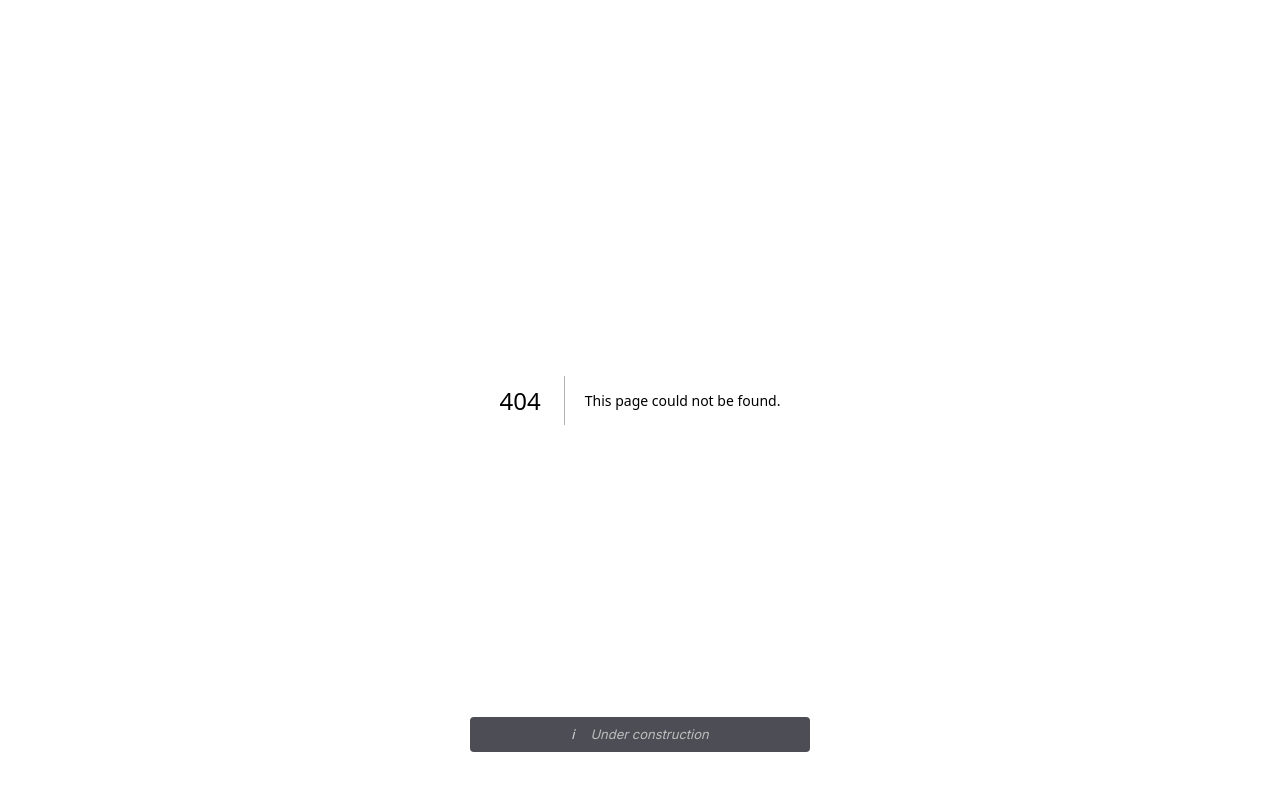
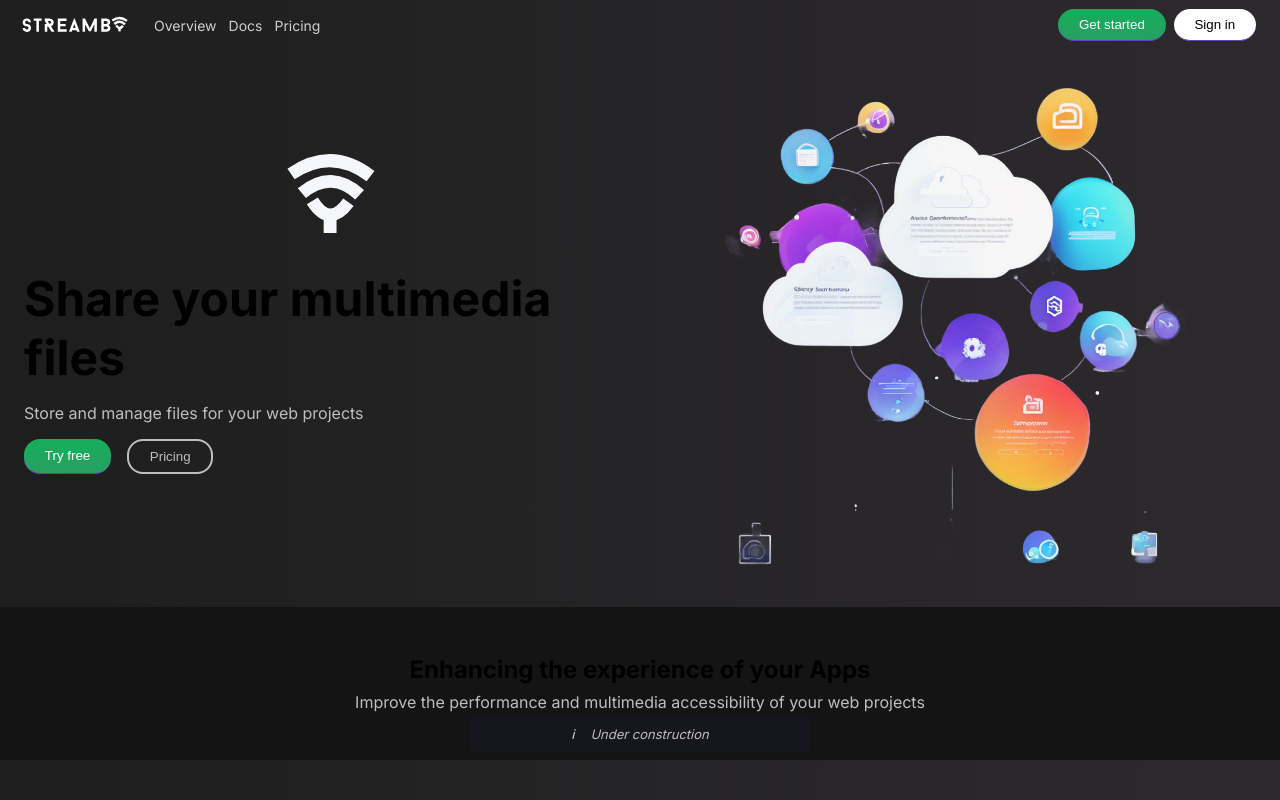
Before and after one commit to GwerhDev/StreamBy-Web, a Next.js app: page /home in a window 1280 px wide. Before the commit this address had no page. Shown: the top 800 px of the page. Built offline with nearby package versions, Linux system fonts and the light colour scheme; a web font is replaced by a local one.

Commit message:
dashboard styling

```diff
--- a/src/app/globals.css
+++ b/src/app/globals.css
@@ -119,7 +119,6 @@ main {
   padding: 0;
   width: 100vw;
   max-width: var(--max-width);
-  padding-top: 3rem;
   display: flex;
   align-items: center;
   flex-direction: column;
@@ -183,13 +182,15 @@ a:hover {
 }
 
 .loader {
+  top: 0;
+  left: 0;
   width: 100vw;
   height: 100vh;
-  background: var(--background-color-light);
   display: flex;
   align-items: center;
   flex-direction: column;
   justify-content: center;
+  position: fixed;
 }
 
 .dashboard-sections {
@@ -198,3 +199,19 @@ a:hover {
   padding-top: 1.8rem;
   display: flex;
 }
+
+.logo {
+  animation: fadeInOut 3s ease-in-out infinite;
+}
+
+@keyframes fadeInOut {
+  0% {
+    opacity: .5;
+  }
+  50% {
+    opacity: 1;
+  }
+  100% {
+    opacity: .5;
+  }
+}
--- /dev/null
+++ b/src/app/home/page.tsx
@@ -0,0 +1,23 @@
+"use client"
+
+import { Footer } from '@/components/Sections/Footer';
+import { Partners } from '@/components/Sections/Partners';
+import { Features } from '@/components/Sections/Features';
+import { Navigator } from '@/components/Navigator/Navigator';
+import { Presentation } from '@/components/Sections/Presentation';
+import { Testimonials } from '@/components/Sections/Testimonials';
+import { Documentation } from '@/components/Sections/Documentation';
+
+export default function Landing() {
+  return (
+    <main>
+      <Navigator />
+      <Presentation />
+      <Partners />
+      <Features />
+      <Documentation />
+      <Testimonials />
+      <Footer />
+    </main>
+  )
+}
--- a/src/app/layout.tsx
+++ b/src/app/layout.tsx
@@ -1,8 +1,7 @@
 import './root.css';
 import './globals.css';
 import { Inter } from 'next/font/google';
-import { Navigator } from '@/components/Navigator/Navigator';
-import { UnderConstruction } from '@/components/UnderConstruction';
+import { UnderConstruction } from '@/components/Utils/UnderConstruction';
 
 const inter = Inter({ subsets: ['latin'] });
 
--- a/src/app/loading.tsx
+++ b/src/app/loading.tsx
@@ -1,7 +1,7 @@
 export default function Loading() {
   return (
-    <div className="loader">
-      Loading...
+    <div className="loader d-flex pl-3 pr-3">
+      <img src="streamby-logo.svg" className="logo d-flex" width={"50%"} alt="" />
     </div>
   )
 }
--- a/src/app/overview/page.tsx
+++ b/src/app/overview/page.tsx
@@ -1,4 +1,4 @@
-export default function OverviewPage() {
+export default function PricingPage() {
   return (
     <div className='dashboard-container justify-content-center align-items-center flex-dir-col'>
     </div>
```
Also changed, not shown: src/app/page.tsx (+4 -16 lines), src/components/Forms/LoginForm.tsx (+11 -0 lines), src/components/Forms/SignupForm.tsx (+11 -0 lines), src/components/Utils/LoggedRedirection.tsx (+9 -2 lines), src/components/Utils/UnderConstruction.module.css (renamed from src/components/UnderConstruction.module.css), src/components/Utils/UnderConstruction.tsx (renamed from src/components/UnderConstruction.tsx).
